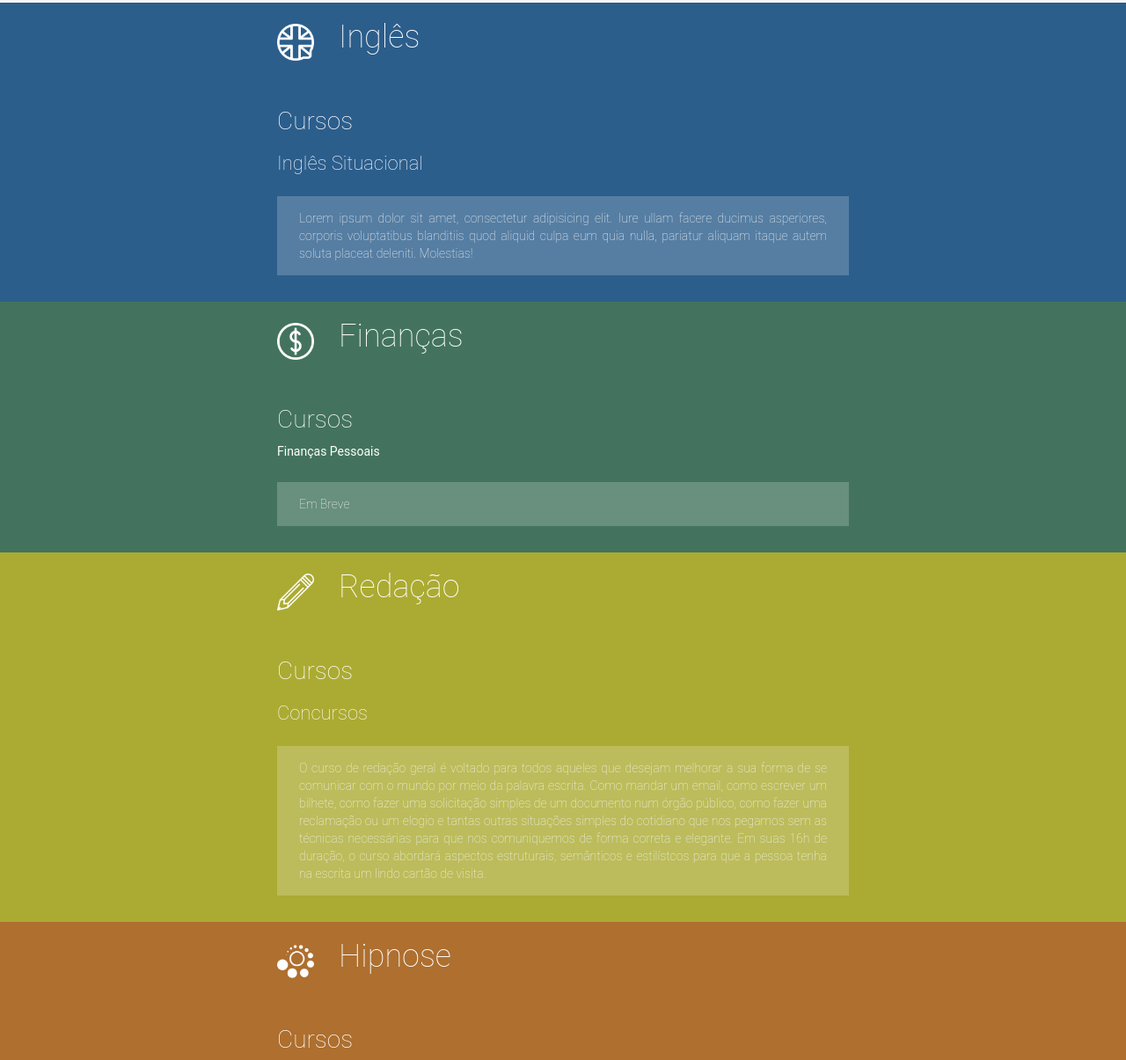
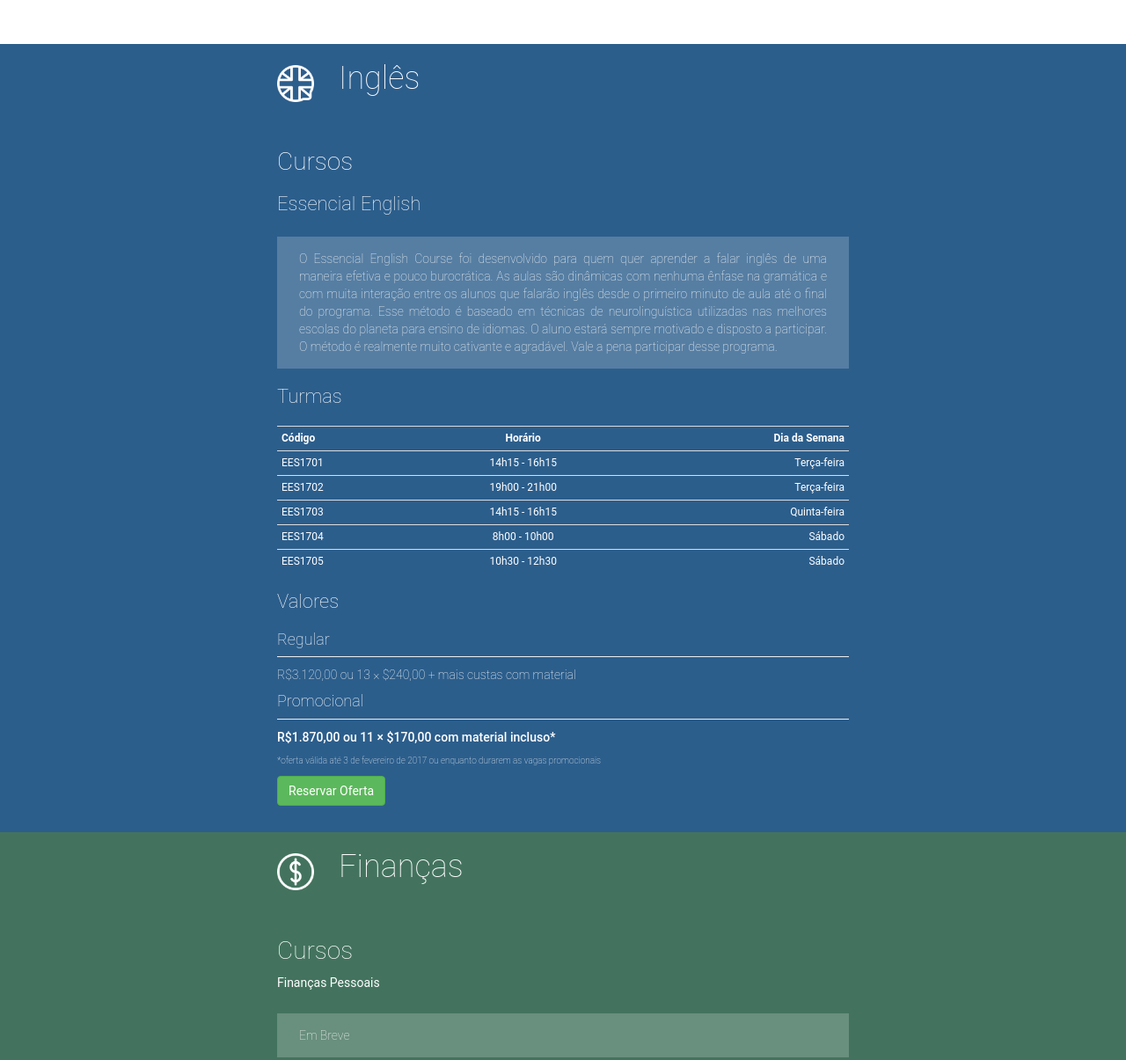
Before and after one commit to mspavanelli/GrecoLatino, a website: page index.html in a window 1280 px wide. Shown: the part 578-1783 px from the top of the page at 88% size. Drawn offline with nearby package versions, Linux system fonts and the light colour scheme.

Commit message:
Atualização das informações da sessão de Inglês

```diff
--- a/index.html
+++ b/index.html
@@ -2,11 +2,11 @@
 <html lang="pt">
 <head>
 	<title>Instituto Greco Latino</title>
-
 	<meta charset="UTF-8">
-	<meta name="viewport" content="width=device-width, initial-scale=1.0">
-
+	<meta name="viewport" content="width=device-width, user-scalable=no, initial-scale=1, maximum-scale=1, minimum-scale=1, width=320, height=device-height" />
 	<link rel="stylesheet" href="https://maxcdn.bootstrapcdn.com/bootstrap/3.3.7/css/bootstrap.min.css" integrity="sha384-BVYiiSIFeK1dGmJRAkycuHAHRg32OmUcww7on3RYdg4Va+PmSTsz/K68vbdEjh4u" crossorigin="anonymous">
+	<link rel="stylesheet" href="https://cdn.jsdelivr.net/jquery.slick/1.6.0/slick.css"/>
+	<link rel="stylesheet" type="text/css" href="https://cdn.jsdelivr.net/jquery.slick/1.6.0/slick-theme.css"/>
 	<link rel="stylesheet" href="main.css">
 </head>
 <body>
@@ -14,12 +14,12 @@
 	<nav class="navbar navbar-inverse navbar-fixed-top">
 		<div class="container-fluid">
 			<div class="navbar-header">
-				<button type="button" class="navbar-toggle collapsed" data-toggle="collapse" data-target="#navbar" aria-expanded="false" aria-controls="navbar">
+				<!-- <button type="button" class="navbar-toggle collapsed" data-toggle="collapse" data-target="#navbar" aria-expanded="false" aria-controls="navbar">
 					<span class="sr-only">Toggle navigation</span>
 					<span class="icon-bar"></span>
 					<span class="icon-bar"></span>
 					<span class="icon-bar"></span>
-				</button>
+				</button> -->
 				<a class="navbar-brand" href="#">Greco Latino</a>
 			</div>
 			<div id="navbar" class="collapse navbar-collapse">
@@ -32,12 +32,12 @@
 	</nav>
 
 	<header>
-		<h1>Instituto Greco Latino</h1>
-		<h2>Slogan Opcional</h2>
-		<!-- <img src="img/logo.png" alt="Logo da Greco Latino Intituto"> -->
+		<h2>Espaço Livre de Aprendizagem</h2>
+		<img src="img/logo.png" alt="Logo da Greco Latino Intituto">
 	</header>
 
-	<hr>
+	<!-- <hr> -->
+	<br>
 
 	<nav class="menu">
 
@@ -84,12 +84,65 @@
 				<h2>Cursos</h2>
 				<div class="curso">
 					<div class="curso-titulo">
-						<h1>Inglês Situacional</h1>
+						<h1>Essencial English</h1>
 					</div>
 					<div class="curso-descricao">
-						Lorem ipsum dolor sit amet, consectetur adipisicing elit. Iure ullam facere ducimus asperiores, corporis voluptatibus blanditiis quod aliquid culpa eum quia nulla, pariatur aliquam itaque autem soluta placeat deleniti. Molestias!
+						O Essencial English Course foi desenvolvido para quem quer aprender a falar inglês de uma maneira efetiva e pouco burocrática. As aulas são dinâmicas com nenhuma ênfase na gramática e com muita interação entre os alunos que falarão inglês desde o primeiro minuto de aula até o final do programa. Esse método é baseado em técnicas de neurolinguística utilizadas nas melhores escolas do planeta para ensino de idiomas. O aluno estará sempre motivado e disposto a participar. O método é realmente muito cativante e agradável. Vale a pena participar desse programa.
 					</div>
 				</div>
+
+				<h3>Turmas</h3>
+				<table class="table table-condensed">
+					<tr>
+						<th>Código</th>
+						<th class="text-center">Horário</th>
+						<th class="text-right">Dia da Semana</th>
+					</tr>
+					<tr>
+						<td>EES1701</td>
+						<td class="text-center">14h15 - 16h15</td>
+						<td class="text-right">Terça-feira</td>
+					</tr>
+					<tr>
+						<td>EES1702</td>
+						<td class="text-center">19h00 - 21h00</td>
+						<td class="text-right">Terça-feira</td>
+					</tr>
+					<tr>
+						<td>EES1703</td>
+						<td class="text-center">14h15 - 16h15</td>
+						<td class="text-right">Quinta-feira</td>
+					</tr>
+					<tr>
+						<td>EES1704</td>
+						<td class="text-center">8h00 - 10h00</td>
+						<td class="text-right">Sábado</td>
+					</tr>
+					<tr>
+						<td>EES1705</td>
+						<td class="text-center">10h30 - 12h30</td>
+						<td class="text-right">Sábado</td>
+					</tr>
+				</table>
+
+				<h3>Valores</h3>
+				<h4>Regular</h4>
+				<hr class="descricao">
+				<p>R$3.120,00 ou 13 &times; $240,00 + mais custas com material</p>
+				<h4>Promocional</h4>
+				<hr class="descricao">
+				<p>
+					<span class="bold">
+						R$1.870,00 ou 11 &times; $170,00 com material incluso*
+					</span>
+				</p>
+				<p class="info">*oferta válida até 3 de fevereiro de 2017 ou enquanto durarem as vagas promocionais</p>
+				<button class="btn btn-success btn-md">
+					<a href="https://goo.gl/forms/MLCOr5IQMcyBm5xi1" target="_blank">
+						Reservar Oferta
+					</a>
+				</button>
+
 			</div>
 		</section>
 
@@ -149,8 +202,7 @@
 							<p>
 								Direcionado a todos os que se interessam pelos estudos e conhecimentos dos potênciais, recursos e mecanismos de funcionamento da mente humana.
 							</p>
-						</div>
-						<div class="curso-descricao">
+							<br />
 							<h1>Temática do Curso</h1>
 							<ul>
 								<li>A Hipnose: Origem, História e Filosofia</li>
@@ -177,6 +229,7 @@
 					<div class="curso-titulo">
 						<h1>
 							Introdução ao Coaching
+							<br />
 							<small>
 								Ferramentas para o autodesenvolvimento
 							</small>
@@ -200,7 +253,8 @@
 	</footer>
 
 	<script src="https://ajax.googleapis.com/ajax/libs/jquery/1.12.4/jquery.min.js"></script>
-	<script src="http://maxcdn.bootstrapcdn.com/bootstrap/3.3.7/js/bootstrap.min.js"></script>
+	<script src="https://maxcdn.bootstrapcdn.com/bootstrap/3.3.7/js/bootstrap.min.js"></script>
+	<script src="https://cdn.jsdelivr.net/jquery.slick/1.6.0/slick.min.js"></script>
 	<script src="animatescroll.min.js"></script>
 	<script src="main.js"></script>
 </body>
--- a/main.css
+++ b/main.css
@@ -11,7 +11,8 @@
 /* ============ BASE ============ */
 
 html, body {
-	background-color: #F6F6F6;
+	/*background-color: #F6F6F6;*/
+	background-color: white;
 	margin: 0;
 	padding: 0;
 	border: 0;
@@ -30,6 +31,10 @@ h1, h2, h3, h4, h5, h6, p, span, ul, ol, li, a, figcaption {
 	font-family: 'Helvetica Neue', "Helvetica", "Roboto" sans-serif;
 }
 
+.riscado {
+	text-decoration: line-through;
+}
+
 /* ========== HEADER ============ */
 
 header {
@@ -44,8 +49,9 @@ header h1 {
 }
 
 header h2 {
-	font-size: 1.5em;
+	font-size: 2em;
 	font-weight: 300;
+	margin-bottom: 30px;
 }
 
 /* ========== MENU ============ */
@@ -121,6 +127,12 @@ div.item:hover{
 	-webkit-box-shadow:0px 0px 0px 0px rgba(255,255,255,.6);
 }
 
+caption {
+	caption-side: bottom;
+	color: white;
+	font-size: 11px;
+}
+
 /* ========== CURSOS ============ */
 
 main {
@@ -179,6 +191,50 @@ section.area img {
 	margin: 0 auto 10px auto;
 }
 
+.area h3 {
+	font-size: 22px;
+	font-weight: 100;
+	margin-bottom: 20px;
+}
+
+.area h4 {
+	font-size: 18px;
+	font-weight: 100;
+}
+
+table.table th {
+	font-weight: bold;
+	font-size: 12px;
+}
+table.table td {
+	font-size: 12px;
+}
+
+section.area .container > p {
+	font-weight: 100;
+}
+
+button a, button:hover a {
+	text-decoration: none;
+	color: white;
+}
+
+section.area .container > caption {
+	margin-bottom: 20px;
+}
+
+hr.descricao {
+	margin-top: 5px;
+	margin-bottom: 10px;
+}
+
+p.info {
+	font-size: 10px;
+}
+
+span.bold {
+	font-weight: 500;
+}
 /* ========== RODAPÉ ============ */
 
 .footer {
--- a/main.js
+++ b/main.js
@@ -11,4 +11,6 @@ $(document).ready(function() {
 	var areas = ['ingles', 'financas', 'redacao', 'hipnose', 'coaching'];
 	areas.forEach(item => scroll(".item-"+item, ".area-"+item));
 
+	$('.carrosel').slick();
+
 });
```
Also changed, not shown: img/logo.png (added).
